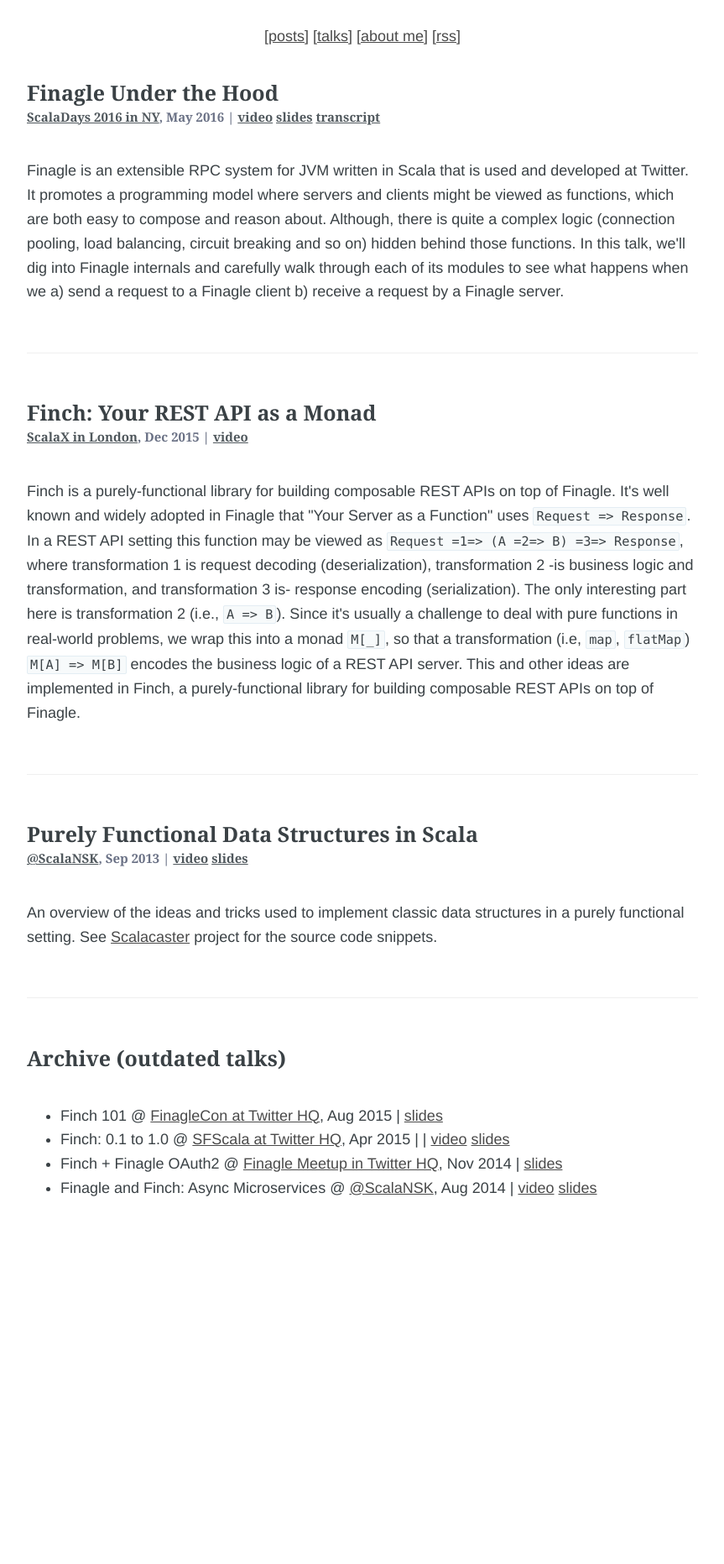
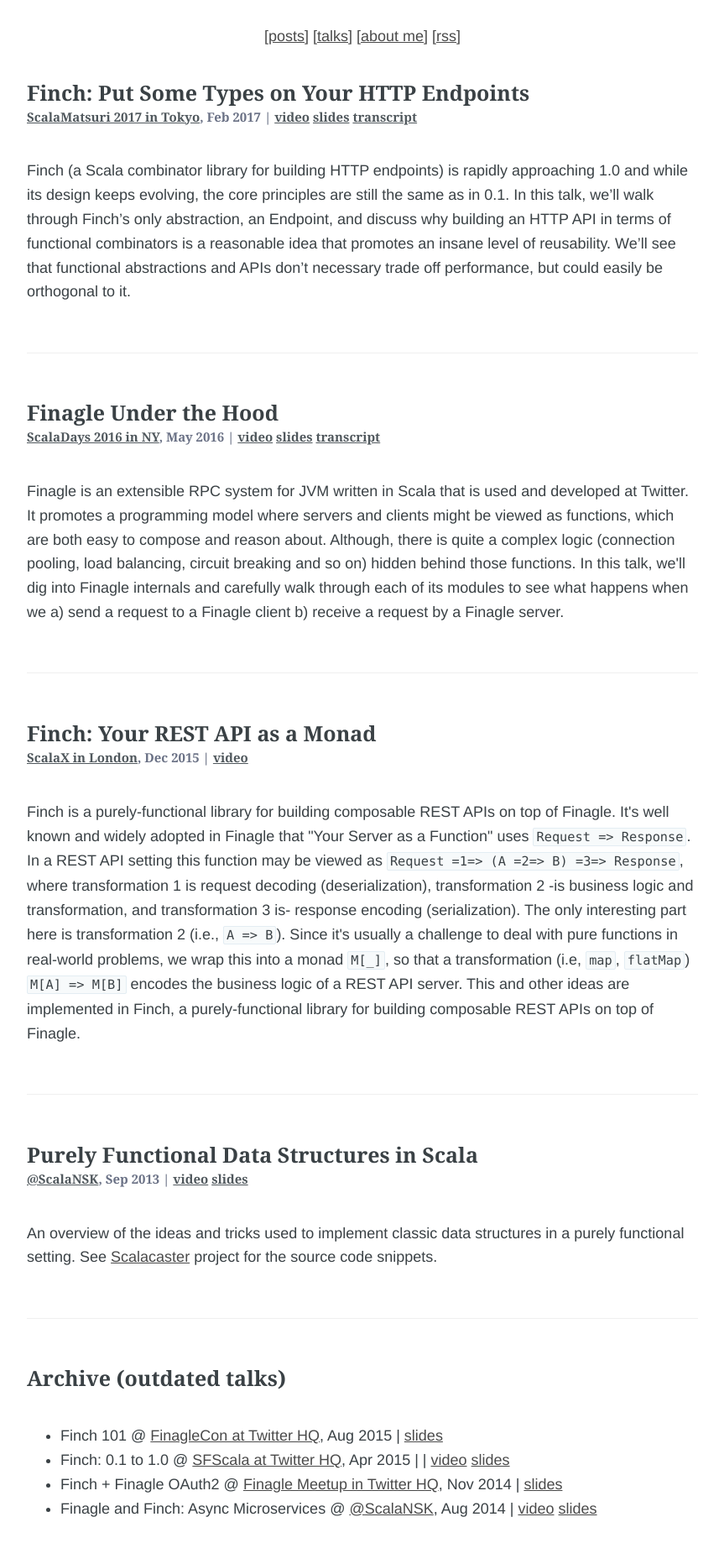
Before and after one commit to vkostyukov/vkostyukov.github.com, a Jekyll site: the page built from talks/index.html, in a window 1280 px wide. Shown: the whole page at 84% size, without its empty margins (208-1071 px from the left). Built offline with Jekyll 4.4.1, drawn with Linux system fonts in a browser that asks for light colours; before the commit the page ends 1481 px from its top, so only the background shows below that.

Commit message:
Add new Finch talk

```diff
--- a/talks/index.html
+++ b/talks/index.html
@@ -4,6 +4,15 @@ title: Talks
 ---
 
 <body>
+  <h5>
+    Finch: Put Some Types on Your HTTP Endpoints <br/>
+    <span><a href="2017.scalamatsuri.org/en/">ScalaMatsuri 2017 in Tokyo</a>, Feb 2017 | <a href="https://www.youtube.com/watch?v=DlEG4VlpZFg">video</a> <a href="vkostyukov.net/slides/finch-tokyo/">slides</a> <a href="vkostyukov.net/posts/finch-performance-lessons/">transcript</a><span>
+  </h5>
+  <p>
+Finch (a Scala combinator library for building HTTP endpoints) is rapidly approaching 1.0 and while its design keeps evolving, the core principles are still the same as in 0.1. In this talk, we’ll walk through Finch’s only abstraction, an Endpoint, and discuss why building an HTTP API in terms of functional combinators is a reasonable idea that promotes an insane level of reusability. We’ll see that functional abstractions and APIs don’t necessary trade off performance, but could easily be orthogonal to it.
+   </p>
+  <hr />
+
   <h5>
     Finagle Under the Hood <br/>
     <span><a href="http://event.scaladays.org/scaladays-nyc-2016">ScalaDays 2016 in NY</a>, May 2016 | <a href="https://www.youtube.com/watch?v=kfs-dtbG0kY">video</a> <a href="http://vkostyukov.net/slides/finagle-101/">slides</a> <a href="http://vkostyukov.net/posts/finagle-101">transcript</a><span>
```
